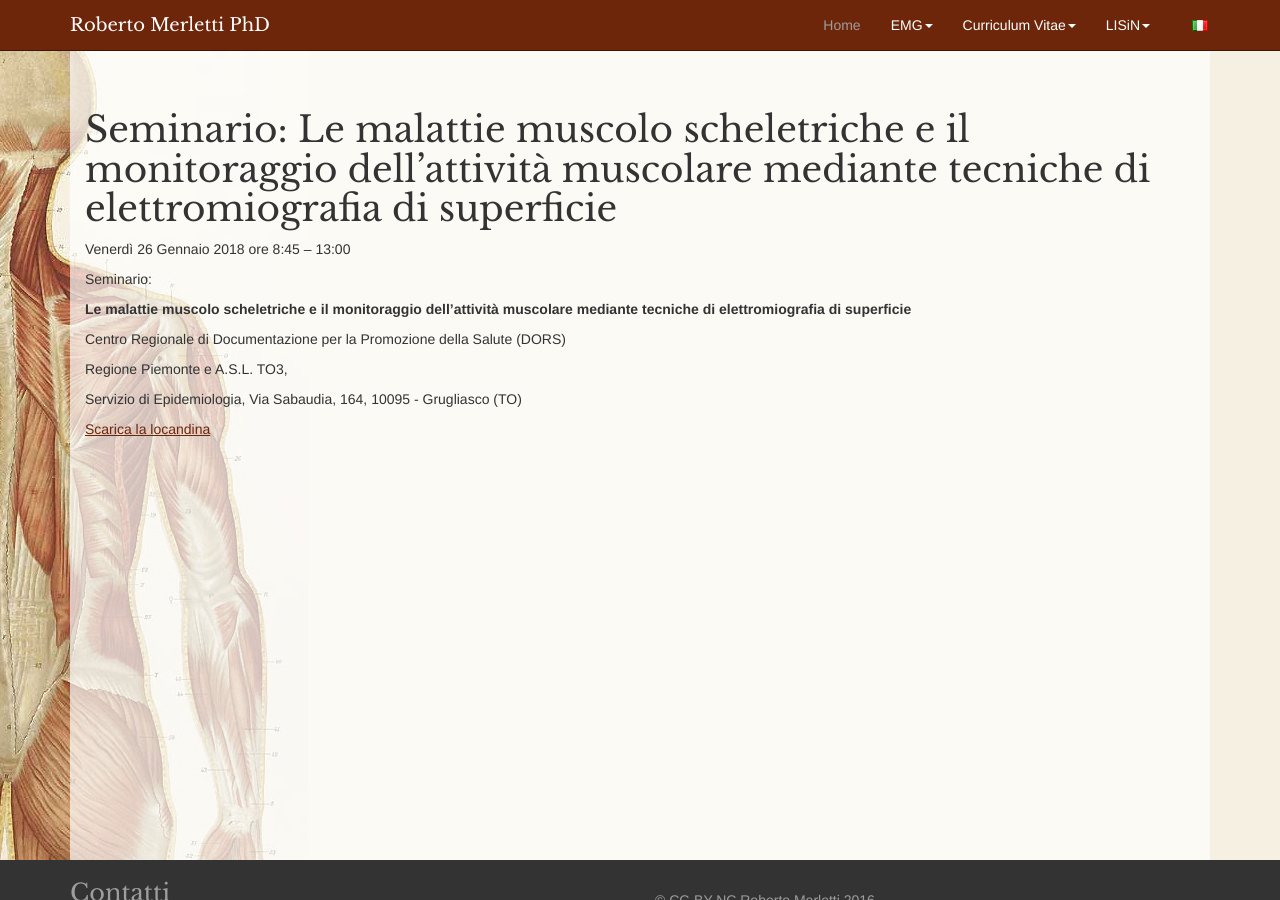
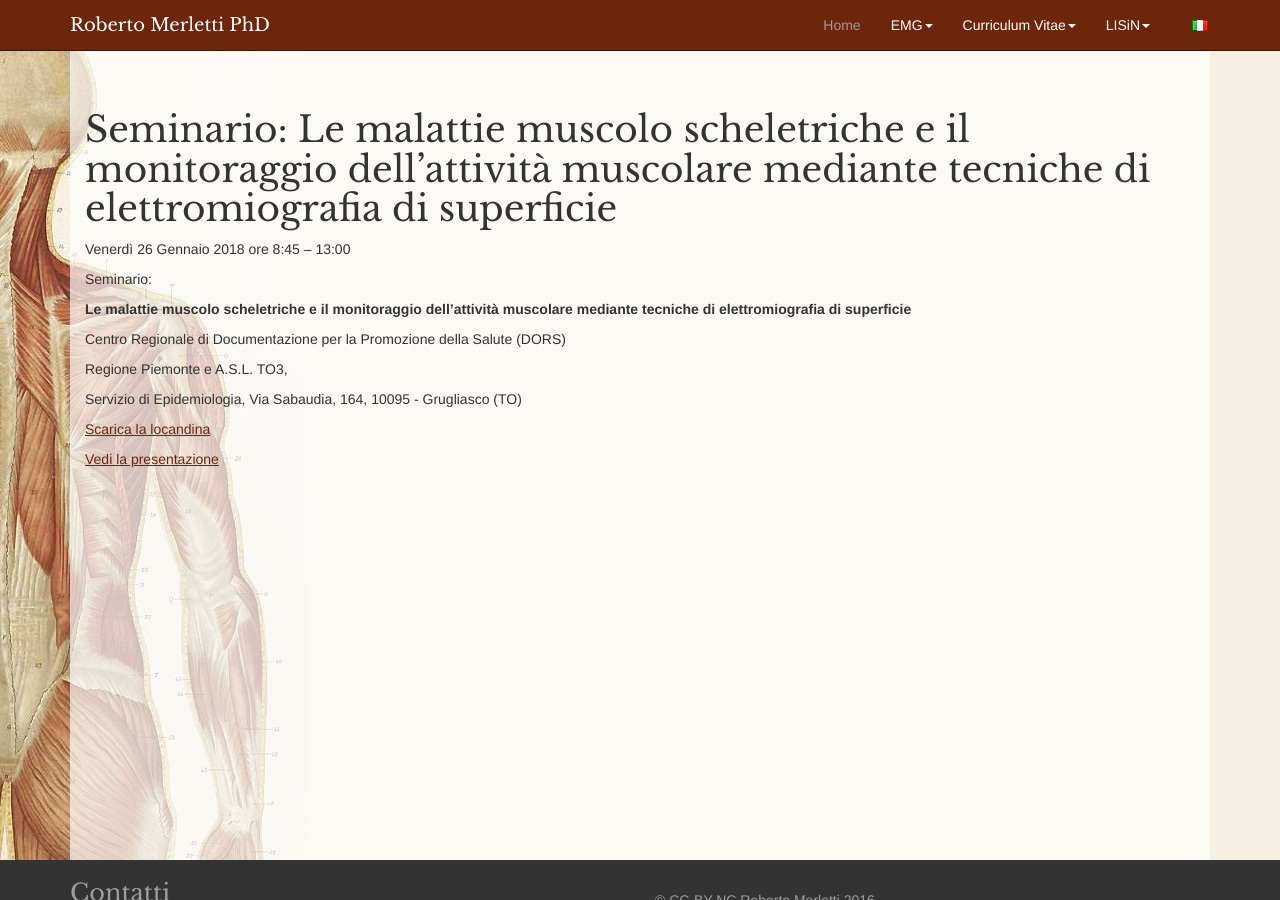
Before and after one commit to rmerletti/rmerletti.github.io, a Jekyll site: the page built from _posts/2018-01-26-seminar.it.md, in a window 1280 px wide and 900 px high. Built offline with Jekyll 4.4.1, drawn with Linux system fonts in a browser that asks for light colours; comment, search, counter and statistics services are not loaded.

Commit message:
Link alla presentazione

```diff
--- a/_posts/2018-01-26-seminar.it.md
+++ b/_posts/2018-01-26-seminar.it.md
@@ -19,3 +19,5 @@ Regione Piemonte e A.S.L. TO3,
 Servizio di Epidemiologia, Via Sabaudia, 164, 10095 - Grugliasco (TO)
 
 <a href="/assets/pdfs/180122_locandina_seminario_dors.pdf">Scarica la locandina</a>
+
+<a href="/it/emg/material/teaching/seminario_dors">Vedi la presentazione</a>
```
Also changed, not shown: emg/material/teaching/seminario_dors.it.md (+1 -1 lines).
